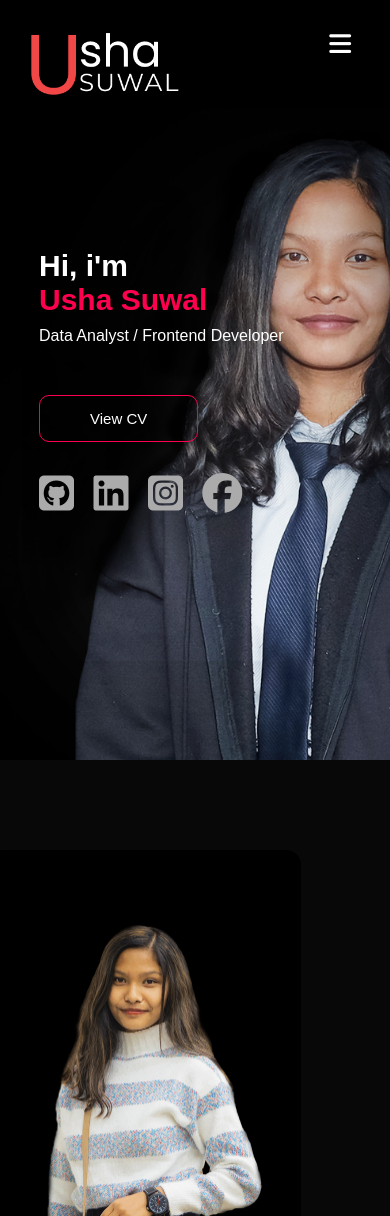
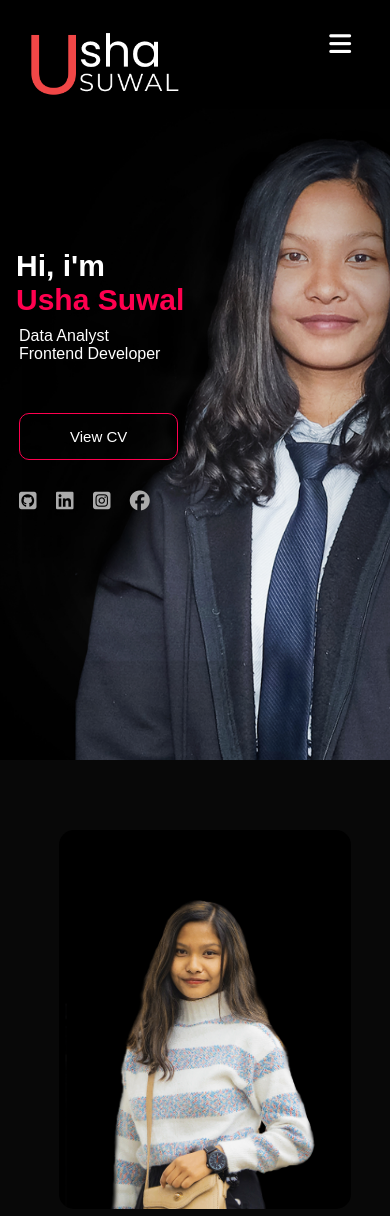
Before and after one commit to UshaSuwal/Portfolio, a plain HTML site: page index.html in a window 390 px wide. Shown: the top 1216 px of the page. Drawn offline with Linux system fonts and the light colour scheme.

Commit message:
updated portfolio

```diff
--- a/index.html
+++ b/index.html
@@ -24,7 +24,7 @@
         </nav>
         <div class="header-text">
             <h1>Hi, i'm <br><span>Usha Suwal</span><br></h1>
-            <p>Data Analyst / Frontend Developer</p>
+            <p class="text-with-break">Data Analyst <br> Frontend Developer</p>
         </div>
         <a href="#" class="btn2">View CV</a>
         <div class="social-media">
--- a/service_styl.css
+++ b/service_styl.css
@@ -28,3 +28,21 @@ span{
     font-size: 20px;
     color:#ff004f;
 }
+
+
+@media only screen and (max-width:600px){
+    body{
+        margin: 0 10px;
+        font-size: 12px;
+    }
+    h1{
+        font-size: 30px;
+    }
+    .points{
+        font-size: 15px;
+    }
+    #services4 ul span, ol li{
+        margin-left: -30px;
+    }
+
+}
--- a/style.css
+++ b/style.css
@@ -116,6 +116,7 @@ nav ul li a:hover::after{
 .about-col-1{
     margin-left: -50px;
     flex-basis: 40%;
+    margin-top: -70px;
 }
 .about-col-1 img{
     width: 100%;
@@ -317,6 +318,9 @@ nav ul li a:hover::after{
     display: inline-block;
     background: #ff004f;
 }
+.btn.btn2:hover{
+    background-color: #a4214a;
+}
 .contact-right form{
     width: 100%;
 }
@@ -353,10 +357,27 @@ nav .fa-solid{
     .header-text{
         margin-top: 35%;
         font-size: 16px;
+        margin-left: -20px;
     }
     .header-text h1{
         font-size: 30px;
+        margin-left: -3px;
     }
+    .btn2{
+        font-size: 15px;
+        width: fit-content;
+        margin-left: -20px;
+    }
+    .social-media a{
+        font-size: 20px;
+        display:inline-block;
+
+    }
+    .social-media{
+        margin-left: -20px;
+    }
+
+
     nav .fa-solid{
         display: block;
         font-size: 25px;
@@ -382,6 +403,22 @@ nav .fa-solid{
         top: 25px;
         left: 25px;
         cursor: pointer;
+    }
+
+
+
+
+    .about-col-1{
+        margin-left: 20px;
+        margin-top: -20px;
+    }
+
+
+    .services-list{
+        display:grid;
+        grid-template-columns: repeat(auto-fit,minmax(200px,1fr));
+        grid-gap:40px;
+        margin-top: 50px;
     }
 
 
```
